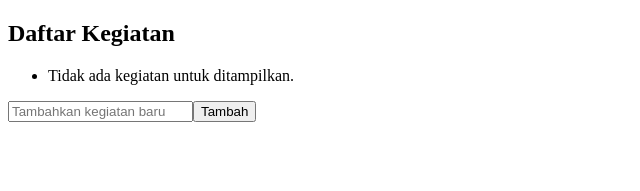
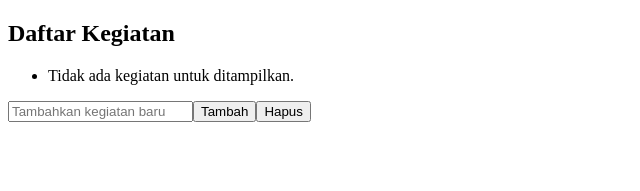
Before and after one commit to yonaanggraini/32-pbk-uts-233510440, a Vue app: page / in a window 1280 px wide. Shown: the top 191 px of the page, without its empty margins (0-640 px from the left). Built offline with nearby package versions, Linux system fonts and the light colour scheme.

Commit message:
Menambahkan Fungsi Menghapus

```diff
--- a/src/components/Todo-app.vue
+++ b/src/components/Todo-app.vue
@@ -10,6 +10,10 @@ const addActivity = () => {
     activities.value.push({ text: newActivity.value, completed: false });
     newActivity.value = '';
   }
+};
+
+const cancelActivity = (index) => {
+  activities.value.splice(index, 1);
 };
 </script>
 
@@ -26,6 +30,7 @@ const addActivity = () => {
     <div class="input-container">
     <input v-model="newActivity" class="input-field" placeholder="Tambahkan kegiatan baru" />
     <button @click="addActivity" class="add-button">Tambah</button>
+    <button @click="cancelActivity(index)" class="delete-button small">Hapus</button>
   </div>
   </div>
 </template>
```
